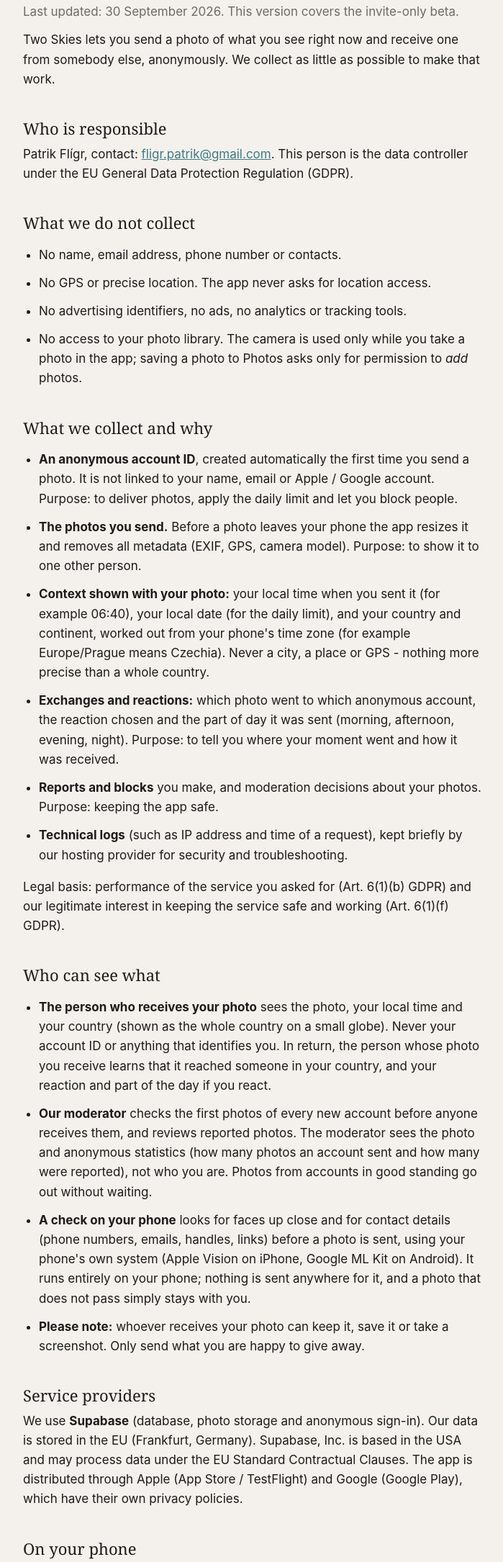
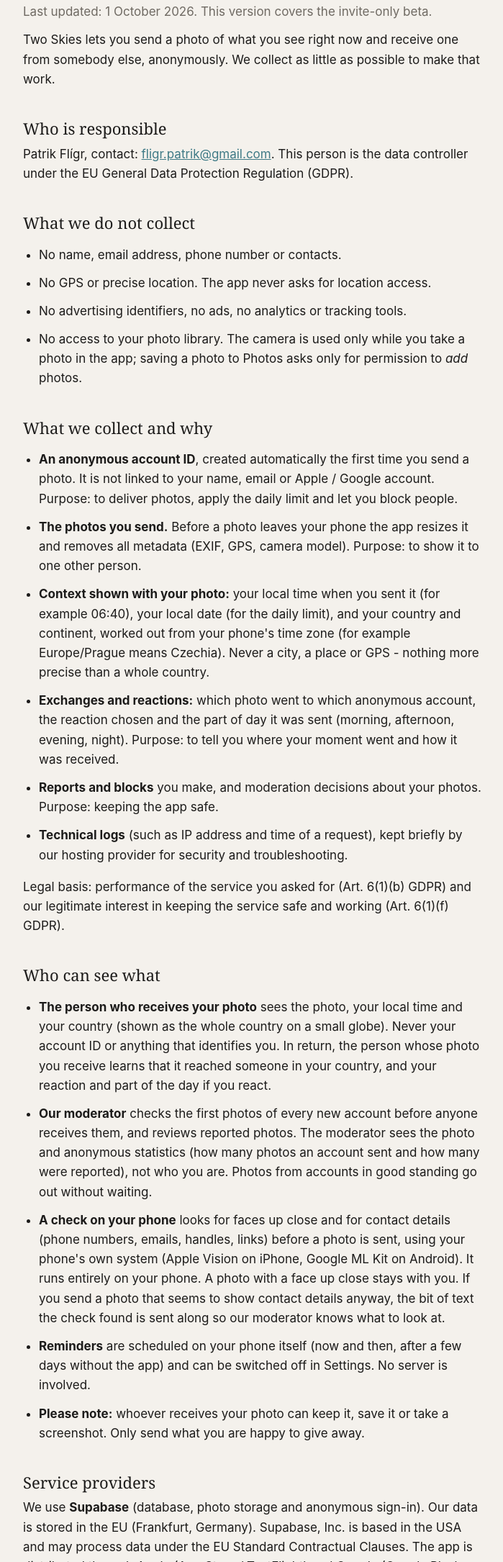
Before and after one commit to fligrpatrik-arch/twoskies, a plain HTML site: page privacy.html in a window 1280 px wide. Shown: the part 184-2354 px from the top of the page at 72% size, without its empty margins (288-987 px from the left). Drawn offline with Linux system fonts and the light colour scheme.

Commit message:
Add files via upload

```diff
--- a/privacy.html
+++ b/privacy.html
@@ -11,7 +11,7 @@
   <header><img src="icon.png" alt=""><a href="index.html">Two Skies</a></header>
 
   <h1>Privacy Policy</h1>
-  <p class="muted">Last updated: 30 September 2026. This version covers the invite-only beta.</p>
+  <p class="muted">Last updated: 1 October 2026. This version covers the invite-only beta.</p>
 
   <p>Two Skies lets you send a photo of what you see right now and receive one from somebody else, anonymously. We collect as little as possible to make that work.</p>
 
@@ -41,7 +41,8 @@
   <ul>
     <li><strong>The person who receives your photo</strong> sees the photo, your local time and your country (shown as the whole country on a small globe). Never your account ID or anything that identifies you. In return, the person whose photo you receive learns that it reached someone in your country, and your reaction and part of the day if you react.</li>
     <li><strong>Our moderator</strong> checks the first photos of every new account before anyone receives them, and reviews reported photos. The moderator sees the photo and anonymous statistics (how many photos an account sent and how many were reported), not who you are. Photos from accounts in good standing go out without waiting.</li>
-    <li><strong>A check on your phone</strong> looks for faces up close and for contact details (phone numbers, emails, handles, links) before a photo is sent, using your phone's own system (Apple Vision on iPhone, Google ML Kit on Android). It runs entirely on your phone; nothing is sent anywhere for it, and a photo that does not pass simply stays with you.</li>
+    <li><strong>A check on your phone</strong> looks for faces up close and for contact details (phone numbers, emails, handles, links) before a photo is sent, using your phone's own system (Apple Vision on iPhone, Google ML Kit on Android). It runs entirely on your phone. A photo with a face up close stays with you. If you send a photo that seems to show contact details anyway, the bit of text the check found is sent along so our moderator knows what to look at.</li>
+    <li><strong>Reminders</strong> are scheduled on your phone itself (now and then, after a few days without the app) and can be switched off in Settings. No server is involved.</li>
     <li><strong>Please note:</strong> whoever receives your photo can keep it, save it or take a screenshot. Only send what you are happy to give away.</li>
   </ul>
 
```
Also changed, not shown: terms.html (+2 -2 lines).
